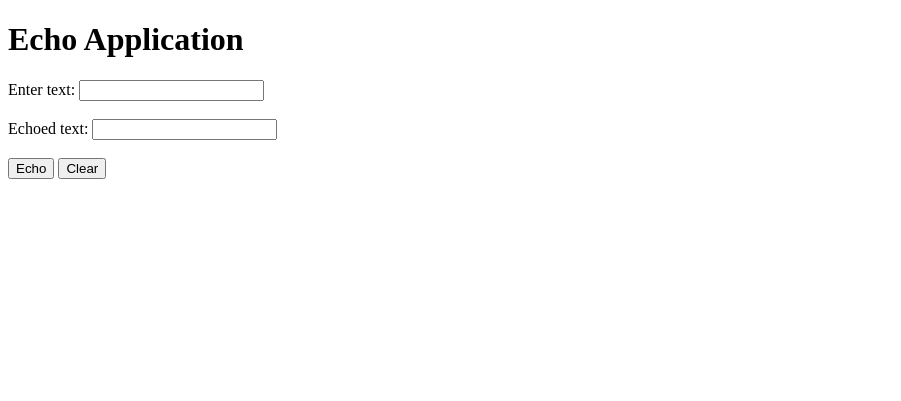
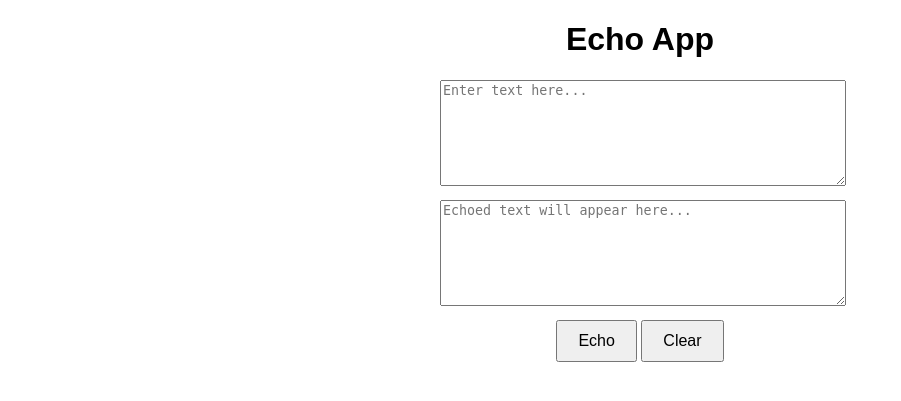
Before and after one commit to jimthompson5802/vsc_agent, a Flask app: page / in a window 1280 px wide. Shown: the top 401 px of the page, without its empty margins (0-901 px from the left). Run offline with Flask 3, Linux system fonts and the light colour scheme.

Commit message:
rebuilt using table of user stories (#1)

```diff
--- a/src/app.py
+++ b/src/app.py
@@ -8,13 +8,13 @@ def index():
 
 @app.route('/echo', methods=['POST'])
 def echo():
-    user_input = request.json.get('user_input', '')
-    echoed_text = f"echoed: {user_input}"
-    return jsonify({'echoed_text': echoed_text})
+    data = request.json
+    text = data.get('text', '')
+    return jsonify({"echoed_text": f"echoed: {text}"})
 
 @app.route('/clear', methods=['POST'])
 def clear():
-    return jsonify({'echoed_text': '', 'user_input': ''})
+    return jsonify({"echoed_text": ""})
 
 if __name__ == '__main__':
     app.run(debug=True)
--- a/src/templates/index.html
+++ b/src/templates/index.html
@@ -4,40 +4,58 @@
     <meta charset="UTF-8">
     <meta name="viewport" content="width=device-width, initial-scale=1.0">
     <title>Echo App</title>
+    <style>
+        body {
+            font-family: Arial, sans-serif;
+            margin: 20px;
+        }
+        .container {
+            max-width: 400px;
+            margin: auto;
+            text-align: center;
+        }
+        textarea {
+            width: 100%;
+            height: 100px;
+            margin-bottom: 10px;
+        }
+        button {
+            padding: 10px 20px;
+            font-size: 16px;
+        }
+    </style>
 </head>
 <body>
-    <h1>Echo Application</h1>
-    <form id="echoForm">
-        <label for="userInput">Enter text:</label>
-        <input type="text" id="userInput" name="user_input">
-        <br><br>
-        <label for="echoedText">Echoed text:</label>
-        <input type="text" id="echoedText" readonly>
-        <br><br>
-        <button type="button" onclick="echoText()">Echo</button>
-        <button type="button" onclick="clearText()">Clear</button>
-    </form>
+    <div class="container">
+        <h1>Echo App</h1>
+        <textarea id="inputText" placeholder="Enter text here..."></textarea>
+        <textarea id="outputText" readonly placeholder="Echoed text will appear here..."></textarea>
+        <br>
+        <button onclick="echoText()">Echo</button>
+        <button onclick="clearText()">Clear</button>
+    </div>
 
     <script>
         async function echoText() {
-            const userInput = document.getElementById('userInput').value;
+            const inputText = document.getElementById('inputText').value;
             const response = await fetch('/echo', {
                 method: 'POST',
-                headers: { 'Content-Type': 'application/json' },
-                body: JSON.stringify({ user_input: userInput })
+                headers: {
+                    'Content-Type': 'application/json',
+                },
+                body: JSON.stringify({ text: inputText }),
             });
             const data = await response.json();
-            document.getElementById('echoedText').value = data.echoed_text;
+            document.getElementById('outputText').value = data.echoed_text;
         }
 
         async function clearText() {
+            document.getElementById('inputText').value = '';
             const response = await fetch('/clear', {
                 method: 'POST',
-                headers: { 'Content-Type': 'application/json' }
             });
             const data = await response.json();
-            document.getElementById('userInput').value = data.user_input;
-            document.getElementById('echoedText').value = data.echoed_text;
+            document.getElementById('outputText').value = data.echoed_text;
         }
     </script>
 </body>
```
Also changed, not shown: product_requirements_document.md (+8 -14 lines), images/echo_ui1.png, images/echo_ui2.png.
